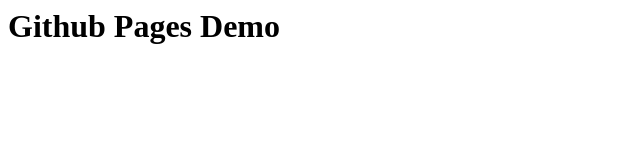
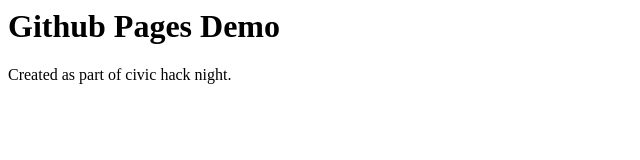
Before and after one commit to ryanvgates/githubpagesdemo, a plain HTML site: page index.html in a window 1280 px wide. Shown: the whole page, without its empty margins (0-640 px from the left). Drawn offline with Linux system fonts and the light colour scheme.

Commit message:
Added text

```diff
--- a/index.html
+++ b/index.html
@@ -2,6 +2,9 @@
 <head>
 <body>
 <h1>Github Pages Demo</h1>
+<div>
+  Created as part of civic hack night.
+</div>
 </body>
 </head>
 </html>
```
